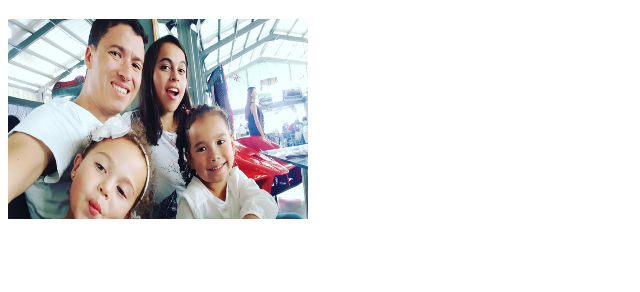
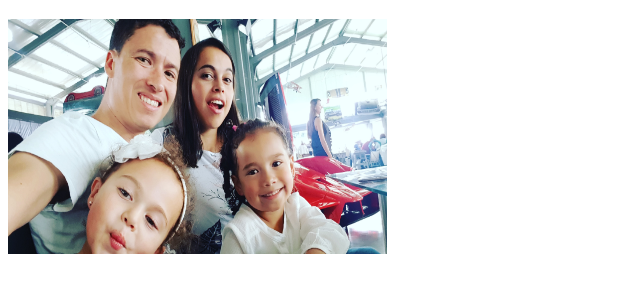
Before and after one commit to jandreshd/jahd.github.io, a plain HTML site: page index.html in a window 1280 px wide. Shown: the part 106-398 px from the top of the page, without its empty margins (0-640 px from the left). Drawn offline with Linux system fonts and the light colour scheme.

Commit message:
ajustar tamaño imagen

```diff
--- a/index.html
+++ b/index.html
@@ -3,7 +3,7 @@
         <h1>Hola Mundo!</h1>
         <h1>Soy JAndresHD</h1>
         <div>
-           <img src="Familia.jpg" alt="Mi Familia" height="200px" width="300px">
+           <img src="Familia.jpg" alt="Mi Familia" height="30%" width="30%">
         </div>
     </body>
 </html>
```
